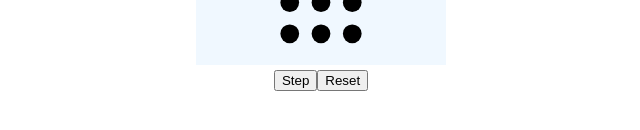
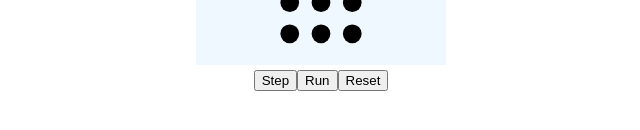
Before and after one commit to taylorjg/solitaire-rl-web, a React (Create React App) app: page / in a window 1280 px wide. Shown: the part 206-336 px from the top of the page, without its empty margins (319-959 px from the left). Built offline with nearby package versions, Linux system fonts and the light colour scheme.

Commit message:
Add ability to run an agent

```diff
--- a/src/AutoPlayBoard.js
+++ b/src/AutoPlayBoard.js
@@ -1,4 +1,4 @@
-import { useEffect, useState } from 'react'
+import { useEffect, useRef, useState } from 'react'
 import PropTypes from 'prop-types'
 import Board from './Board'
 import AutoPlayBoardControls from './AutoPlayBoardControls'
@@ -11,9 +11,24 @@ const AutoPlayBoard = ({ agent }) => {
     setEntries(agent?.entries ?? [])
   }, [agent])
 
+  const runInterval = useRef(null)
+
+  useEffect(() => {
+    // eslint-disable-next-line react-hooks/exhaustive-deps
+    return () => clearInterval(runInterval.current)
+  }, [])
+
   const onStep = () => {
     agent.step()
     setEntries(agent.entries)
+  }
+
+  const onRun = () => {
+    runInterval.current = setInterval(() => {
+      agent.done
+        ? clearInterval(runInterval.current)
+        : onStep()
+    }, 250)
   }
 
   const onReset = () => {
@@ -24,7 +39,7 @@ const AutoPlayBoard = ({ agent }) => {
   return (
     <div>
       <Board entries={entries} />
-      <AutoPlayBoardControls agent={agent} onStep={onStep} onReset={onReset} />
+      <AutoPlayBoardControls agent={agent} onStep={onStep} onRun={onRun} onReset={onReset} />
     </div>
   )
 }
--- a/src/AutoPlayBoardControls.js
+++ b/src/AutoPlayBoardControls.js
@@ -1,9 +1,10 @@
 import PropTypes from 'prop-types'
 
-const AutoPlayBoardControls = ({ agent, onStep, onReset }) => {
+const AutoPlayBoardControls = ({ agent, onStep, onRun, onReset }) => {
   return (
     <div>
       <button type="button" disabled={agent === null || agent.done} onClick={onStep}>Step</button>
+      <button type="button" disabled={agent === null || agent.done} onClick={onRun}>Run</button>
       <button type="button" disabled={agent === null} onClick={onReset}>Reset</button>
     </div>
   )
@@ -12,6 +13,7 @@ const AutoPlayBoardControls = ({ agent, onStep, onReset }) => {
 AutoPlayBoardControls.propTypes = {
   agent: PropTypes.object,
   onStep: PropTypes.func.isRequired,
+  onRun: PropTypes.func.isRequired,
   onReset: PropTypes.func.isRequired
 }
 
```
Also changed, not shown: 1 other file (tests, documents, lock files or other folders).
